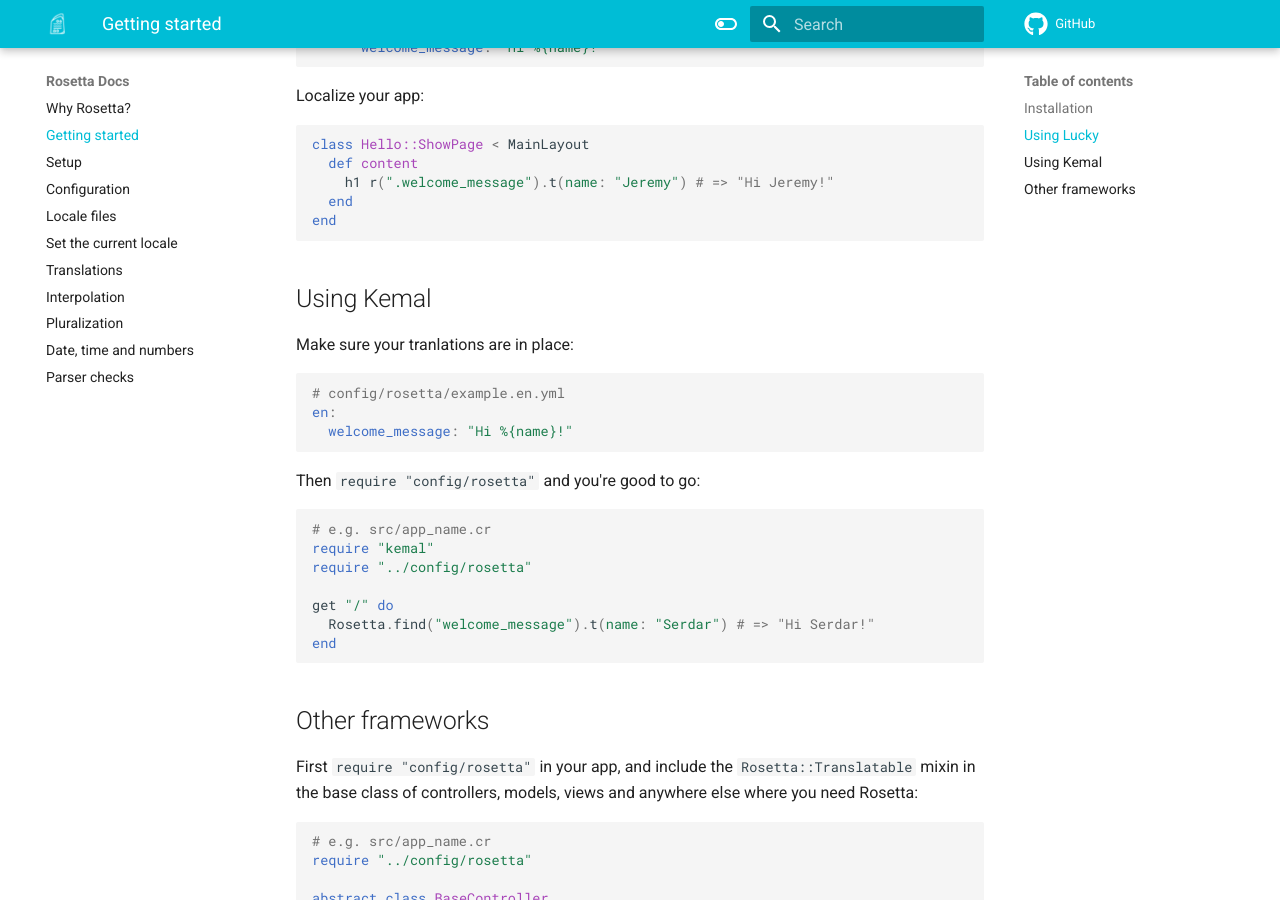
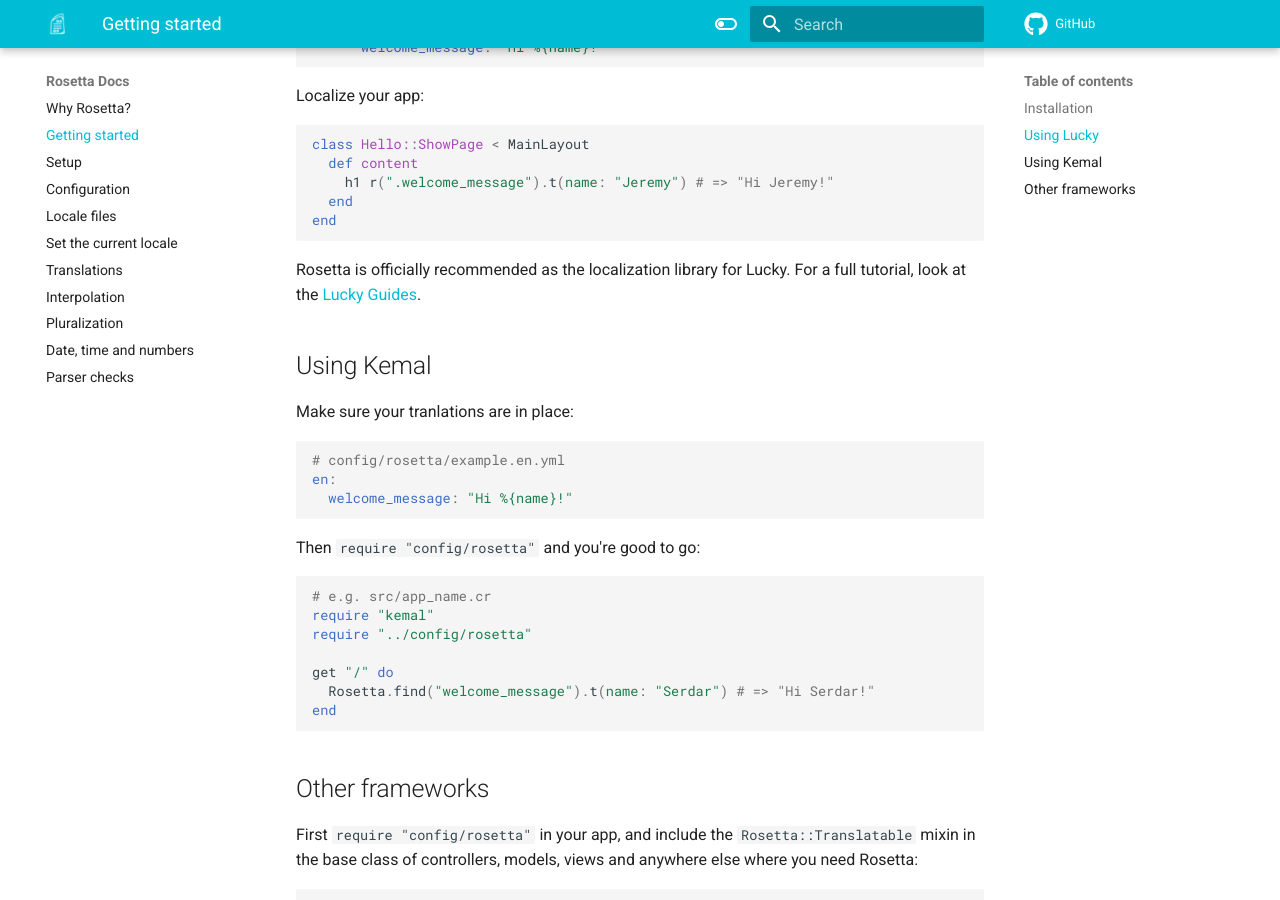
Before and after one commit to wout/rosetta, an MkDocs documentation site: the page built from docs/getting_started.md, in a window 1280 px wide and 900 px high, scrolled down 836 px. Built offline with MkDocs 1.6.1 and Material for MkDocs 9.7.7, drawn with Linux system fonts in a browser that asks for light colours; comment, search, counter and statistics services are not loaded; the version menu is left out.

Commit message:
docs: add link to Lucky integration tutorial

````diff
--- a/docs/getting_started.md
+++ b/docs/getting_started.md
@@ -44,6 +44,11 @@
   end
 end
 ```
+
+Rosetta is officially recommended as the localization library for Lucky. For a
+full tutorial, look at the <a
+href="https://luckyframework.org/guides/frontend/internationalization"
+target="_blank">Lucky Guides</a>.
 
 ## Using Kemal
 Make sure your tranlations are in place:
````
